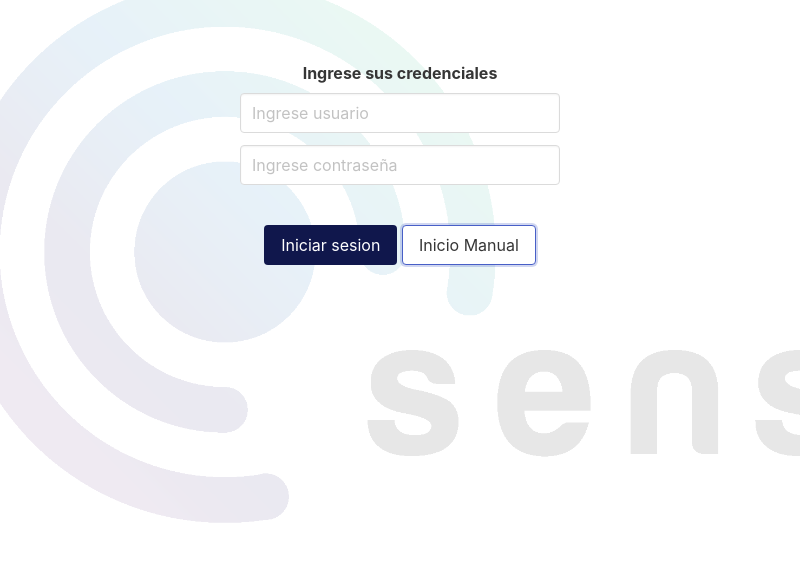
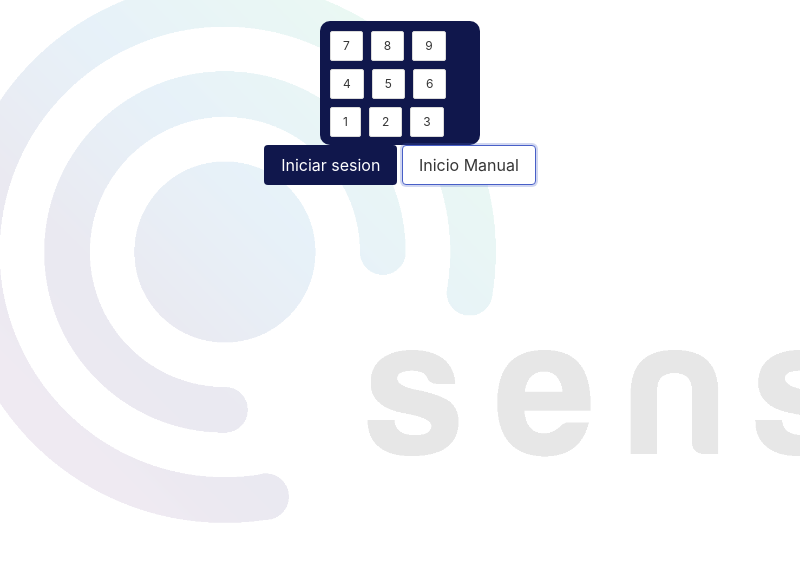
Before and after one commit to lzamora2798/desktopsamiya, an Electron app: page src/main.html in a window 800 px wide. Both pictures are taken after a click on the button "Inicio Manual". Shown: the part 148-710 px from the top of the page. Drawn offline with nearby package versions, Linux system fonts and the light colour scheme; no server answers.

Commit message:
cambios para el post

```diff
--- a/src/assets/index.css
+++ b/src/assets/index.css
@@ -27,14 +27,20 @@ body {
 }
 
 .contentlogin{
-  width: 80%;
+  width: 20%;
+  padding-top: 10px;
+  padding-left: 10px;
+  margin-left: 40%;
+  margin-right: 40%;
   position: inherit;
-  padding-top: 5%;
-  padding-bottom: 5%;
-  padding-left: 30%;
-  padding-right: 10%;
+  background-color:#10174c;
   text-align: center;
   visibility: hidden;
+  border-radius: 10px;
+
+}
+.contentlogin .buttons{
+  margin-bottom: 0px;
 }
 
 
--- a/src/firstrender.js
+++ b/src/firstrender.js
@@ -57,7 +57,8 @@ client.on('message',(topic,message)=>{
     admin_flag = false;
     client.subscribe(topic)
     console.log("conectado")
-    makePost();
+    //makePost.sendRequest();
+
   })
 
   client.on('end',()=>{ //se llama
--- a/src/main.html
+++ b/src/main.html
@@ -13,16 +13,20 @@
     <h1 class="title">Bienvenido</h1>
     <h1 class="subtitle">Ingrese su tarjeta RFID</h1>
     <div class="contentlogin" id="loginform">
-      <div class="field">
-        <label class="label">Ingrese sus credenciales</label>
-        <div class="control">
-          <input class="input" type="text" placeholder="Ingrese usuario">
-        </div>
+      <div class="buttons are-small">
+        <button class="button">7</button>
+        <button class="button">8</button>
+        <button class="button">9</button>
       </div>
-      <div class="field">
-        <div class="control">
-          <input class="input" type="password" placeholder="Ingrese contraseña">
-        </div>
+      <div class="buttons are-small">
+        <button class="button">4</button>
+        <button class="button">5</button>
+        <button class="button">6</button>
+      </div>
+      <div class="buttons are-small">
+        <button class="button">1</button>
+        <button class="button">2</button>
+        <button class="button">3</button>
       </div>
     </div>
     <div>
--- a/src/postmaker.js
+++ b/src/postmaker.js
@@ -1,14 +1,16 @@
 'use strict';
 const https = require('https')
+
+const sendRequest = () => {
 const data = JSON.stringify({
     username: "administrador",
     password: "Administrador1"
 })
 
 const options = {
-    hostname: 'localhost',
-    port: 8000,
-    path: 'users/signin',
+    hostname: 'backend.senscloud.io',
+    port: 443,
+    path: '/api/users/signin/',
     method: 'POST',
     headers: {
         'Content-Type': 'application/json',
@@ -25,14 +27,13 @@ const req = https.request(options, res => {
             process.stdout.write(d)
         })
     })
-
     req.on('error', error => {
         console.error(error)
     })
+    req.write(data)
+    req.end()
+    console.log("wokrin")
+  };
 
 
-module.exports = function (data) {
-
-    req.write(data)
-    req.end()
-};
+exports.sendRequest = sendRequest;
```
Lines whose indentation alone changed are shown as unchanged.
